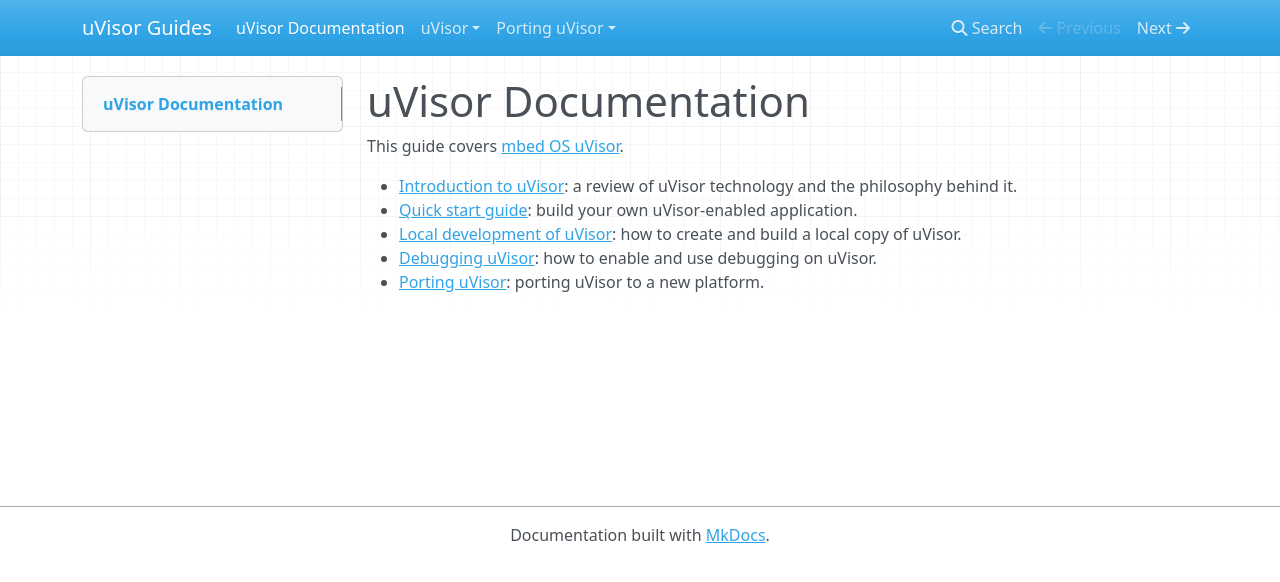
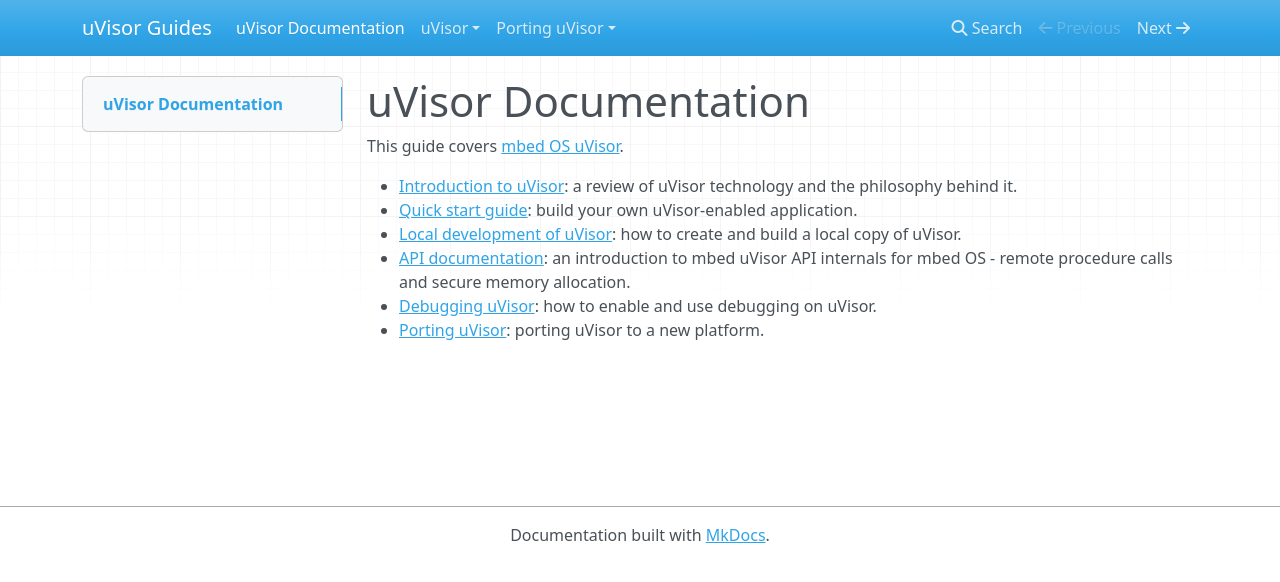
Before and after one commit to ARMmbed/uvisor_docs, an MkDocs documentation site: the page built from Docs/index.md, in a window 1280 px wide. Shown: the top 582 px of the page. Built offline with MkDocs 1.6.1, drawn with Linux system fonts in a browser that asks for light colours; nearby versions of some CDN libraries; old or Windows-style settings are respelled for this version of MkDocs.

Commit message:
Adding link to API file

```diff
--- a/Docs/index.md
+++ b/Docs/index.md
@@ -5,5 +5,6 @@ This guide covers [mbed OS uVisor](https://github.com/ARMmbed/uvisor).
 * [Introduction to uVisor](uVisor_intro.md): a review of uVisor technology and the philosophy behind it.
 * [Quick start guide](quick_start.md): build your own uVisor-enabled application.
 * [Local development of uVisor](Dev_Local.md): how to create and build a local copy of uVisor.
+* [API documentation](https://github.com/ARMmbed/uvisor/raw/docs/uvisor-rtos-docs.pdf): an introduction to mbed uVisor API internals for mbed OS - remote procedure calls and secure memory allocation.
 * [Debugging uVisor](Debugging.md): how to enable and use debugging on uVisor.
 * [Porting uVisor](Porting.md): porting uVisor to a new platform.
```
